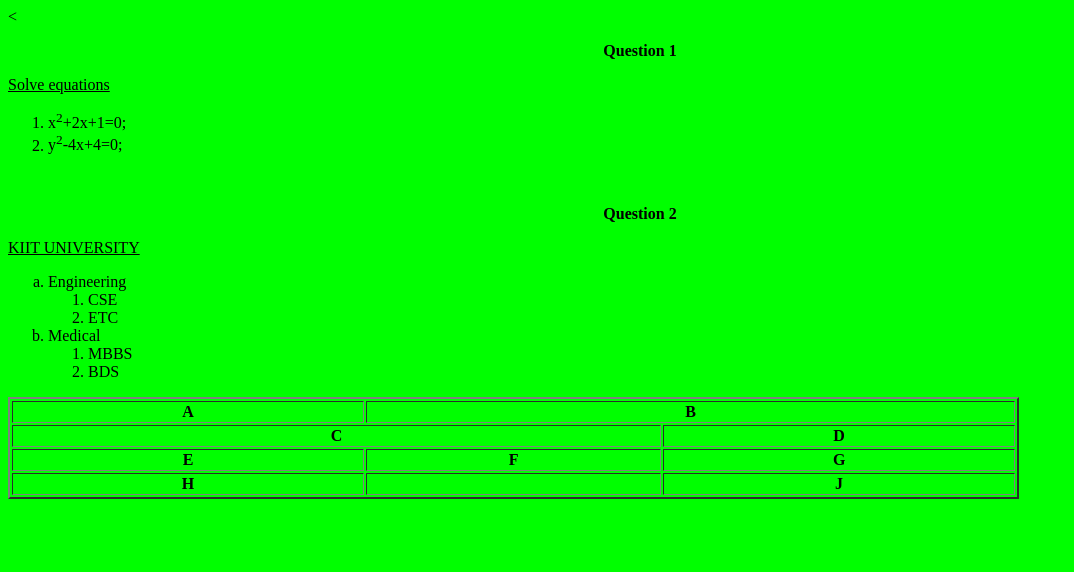
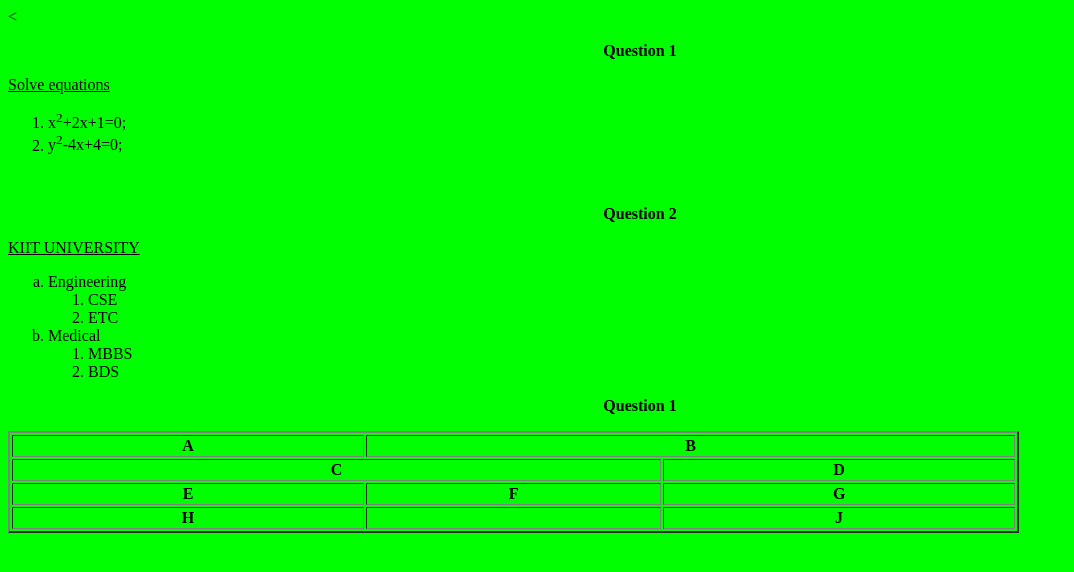
Before and after one commit to Bikrammunshi/Web-Tech, a plain HTML site: page assignment2.html in a window 1280 px wide. Shown: the whole page, without its empty margins (0-1074 px from the left). Drawn offline with Linux system fonts and the light colour scheme.

Commit message:
Update assignment2.html

```diff
--- a/assignment2.html
+++ b/assignment2.html
@@ -25,7 +25,7 @@
     </ol>
   </ol>
 
-
+  <p align=center><b>Question 1</b></p>
   <table border="2" style ="width:80%">
 
     <tr>
```
